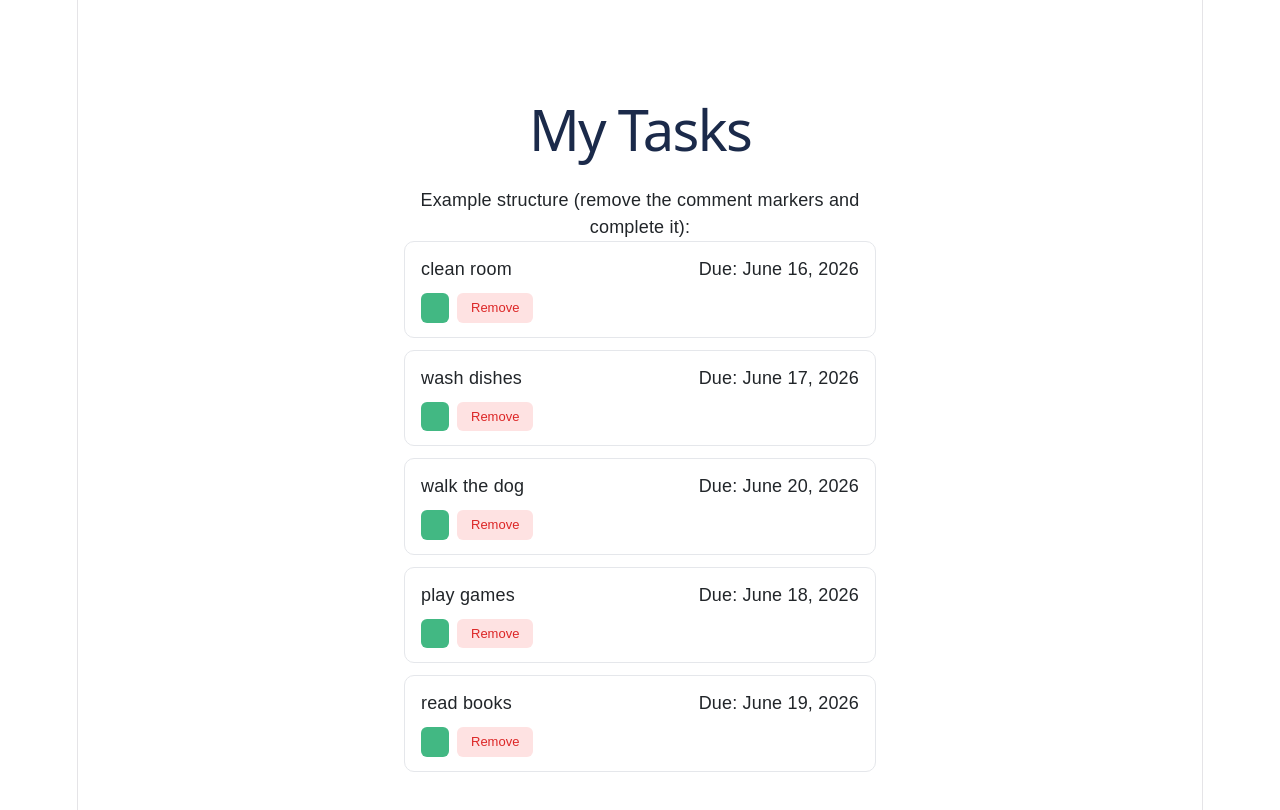
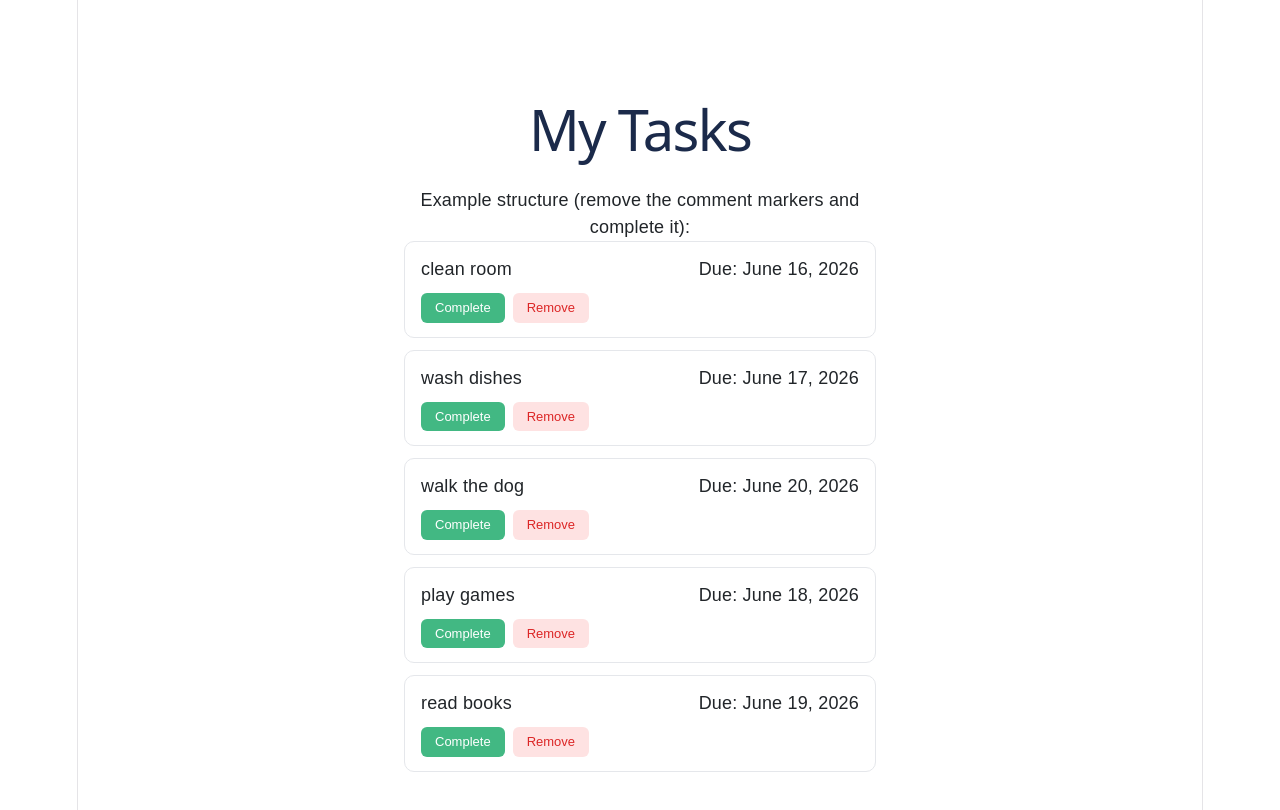
Before and after one commit to AdrianMiguelFlores/IBM-FrontendTraining-June-2026, a Vue app: page / in a window 1280 px wide. Shown: the top 810 px of the page. Built offline with nearby package versions, Linux system fonts and the light colour scheme.

Commit message:
feat: Add day 2 completed challenge

```diff
--- a/src/components/TaskCard_Template_Task2.vue
+++ b/src/components/TaskCard_Template_Task2.vue
@@ -71,6 +71,15 @@ const props = defineProps(['task']);
 
 // TODO 3: Define emits for 'complete' and 'delete'
 const emit = defineEmits(['complete', 'delete'])
+
+function handleComplete() {
+  emit('complete', props.task.id);
+}
+
+function handleDelete() {
+  emit('delete', props.task.id);
+}
+
 </script>
 
 <template>
@@ -88,11 +97,11 @@ const emit = defineEmits(['complete', 'delete'])
     <div class="task-actions">
       <!-- TODO 7: Add Complete/Undo button — text changes based on task.done -->
       <!--         @click should emit 'complete' with task.id as payload -->
-      <button class="btn-complete">
-
+      <button class="btn-complete" @click="handleComplete()">
+        {{ task.done ? 'Undo' : 'Complete' }}
       </button>
       <!-- TODO 8: Add Delete button — emits 'delete' with task.id -->
-       <button class="btn-delete">
+       <button class="btn-delete" @click="handleDelete()">
         Remove
        </button>
     </div>
--- a/src/views/TaskListView_Template_Task2.vue
+++ b/src/views/TaskListView_Template_Task2.vue
@@ -20,7 +20,11 @@ const tasks = ref([
 
 // TODO 2: Write handleComplete(id) — toggle the done state of the task with this id
 function handleComplete(id) {
-  // your code here
+  for(const task of tasks.value) {
+    if(task.id === id) {
+      task.done = !task.done;
+    }
+  }
 }
 
 // TODO 3: Write handleDelete(id) — remove the task with this id from the array
@@ -40,21 +44,24 @@ function handleDelete(id) {
          - Listen @delete="handleDelete"
          - Fill the "meta" named slot with the due date
     -->
-<!--
-      @complete="???"
-      @delete="???" -->
 
+    <div v-if="tasks.length !== 0">
       Example structure (remove the comment markers and complete it):
       <TaskCard
         v-for="task in tasks"
         :key="task.id"
         :task="task"
+        @complete="handleComplete(task.id)"
         @delete="handleDelete(task.id)"
       >
         <template #meta>
           Due: {{ task.dueDate }}
         </template>
       </TaskCard>
+    </div>
+    <div v-else>
+      <h2 style="color:darkseagreen">All tasks are completed</h2>
+    </div>
 
   </div>
 </template>
```
Lines whose indentation alone changed are shown as unchanged.
